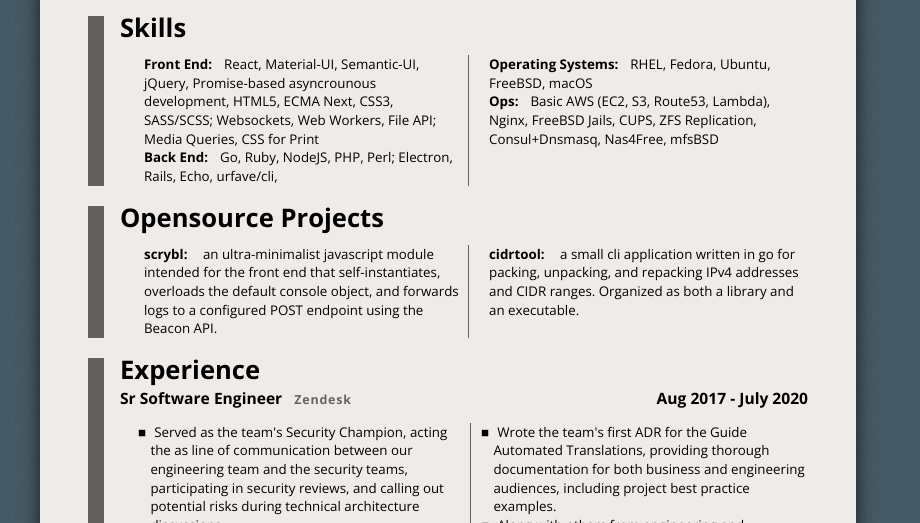
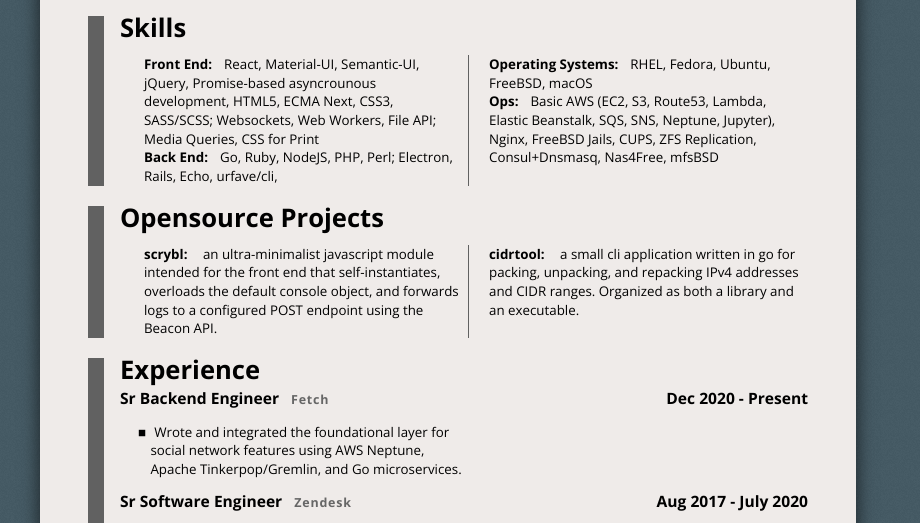
Before and after one commit to storskegg/storskegg.github.io, a website: page index.html in a window 1280 px wide. Shown: the part 253-776 px from the top of the page, without its empty margins (192-1112 px from the left). Drawn offline with nearby package versions, Linux system fonts and the light colour scheme.

Commit message:
Placeholder for Fetch

```diff
--- a/index.html
+++ b/index.html
@@ -47,7 +47,7 @@
         <li><header>Front End</header>React, Material-UI, Semantic-UI, jQuery, Promise-based asyncrounous development, HTML5, ECMA Next, CSS3, SASS/SCSS; Websockets, Web Workers, File API; Media Queries, CSS for Print</li>
         <li><header>Back End</header>Go, Ruby, NodeJS, PHP, Perl; Electron, Rails, Echo, urfave/cli, </li>
         <li><header>Operating Systems</header>RHEL, Fedora, Ubuntu, FreeBSD, macOS</li>
-        <li><header>Ops</header>Basic AWS (EC2, S3, Route53, Lambda), Nginx, FreeBSD Jails, CUPS, ZFS Replication, Consul+Dnsmasq, Nas4Free, mfsBSD</li>
+        <li><header>Ops</header>Basic AWS (EC2, S3, Route53, Lambda, Elastic Beanstalk, SQS, SNS, Neptune, Jupyter), Nginx, FreeBSD Jails, CUPS, ZFS Replication, Consul+Dnsmasq, Nas4Free, mfsBSD</li>
       </ul>
     </article>
 
@@ -59,6 +59,16 @@
     </article>
 
     <article class="experience">
+      <section id="exp_06">
+        <header>
+          <h3>Sr Backend Engineer <small>Fetch</small> <span class="duration">Dec 2020 - Present</span></h3>
+        </header>
+
+        <ul class="two ruled columns accomplishments">
+          <li>Wrote and integrated the foundational layer for social network features using AWS Neptune, Apache Tinkerpop/Gremlin, and Go microservices.</li>
+        </ul>
+      </section>
+
       <section id="exp_05">
         <header>
           <h3>Sr Software Engineer <small>Zendesk</small> <span class="duration">Aug 2017 - July 2020</span></h3>
```
